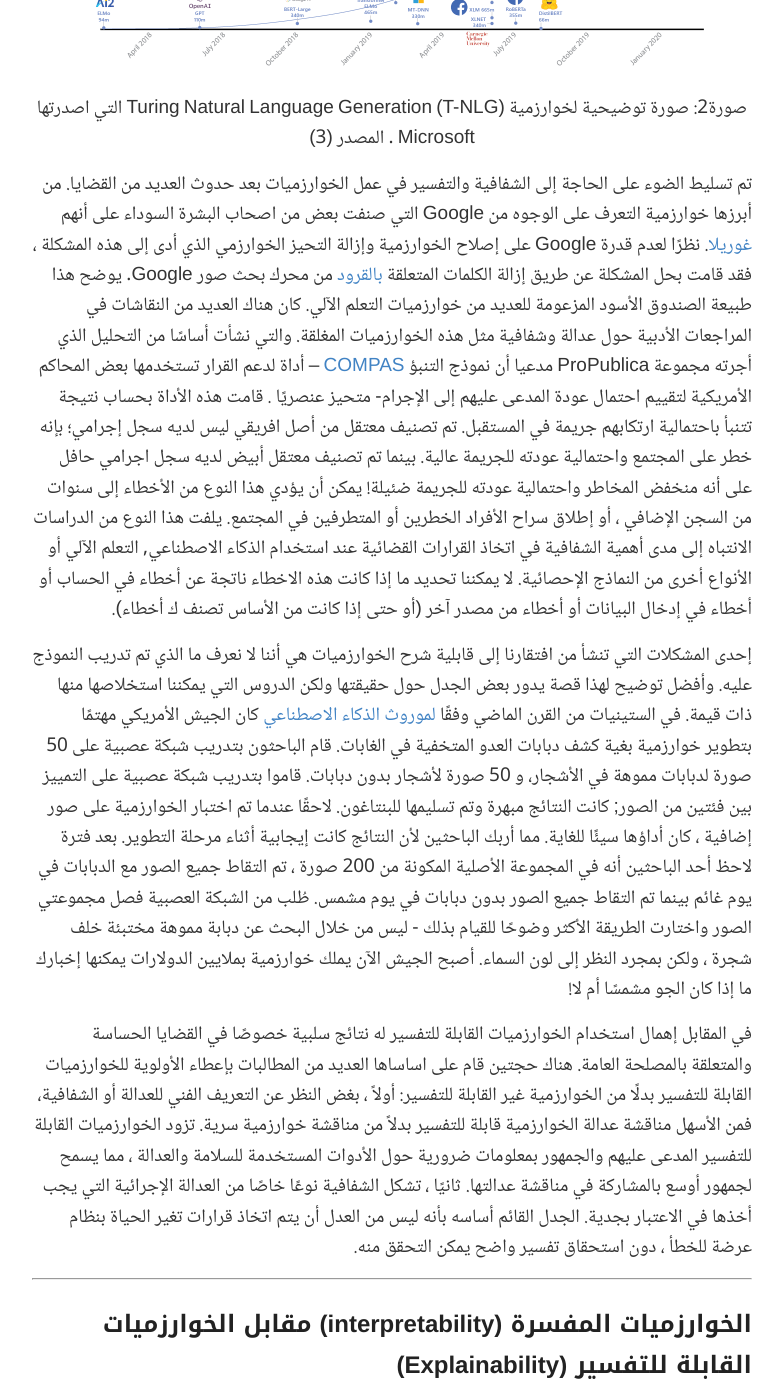
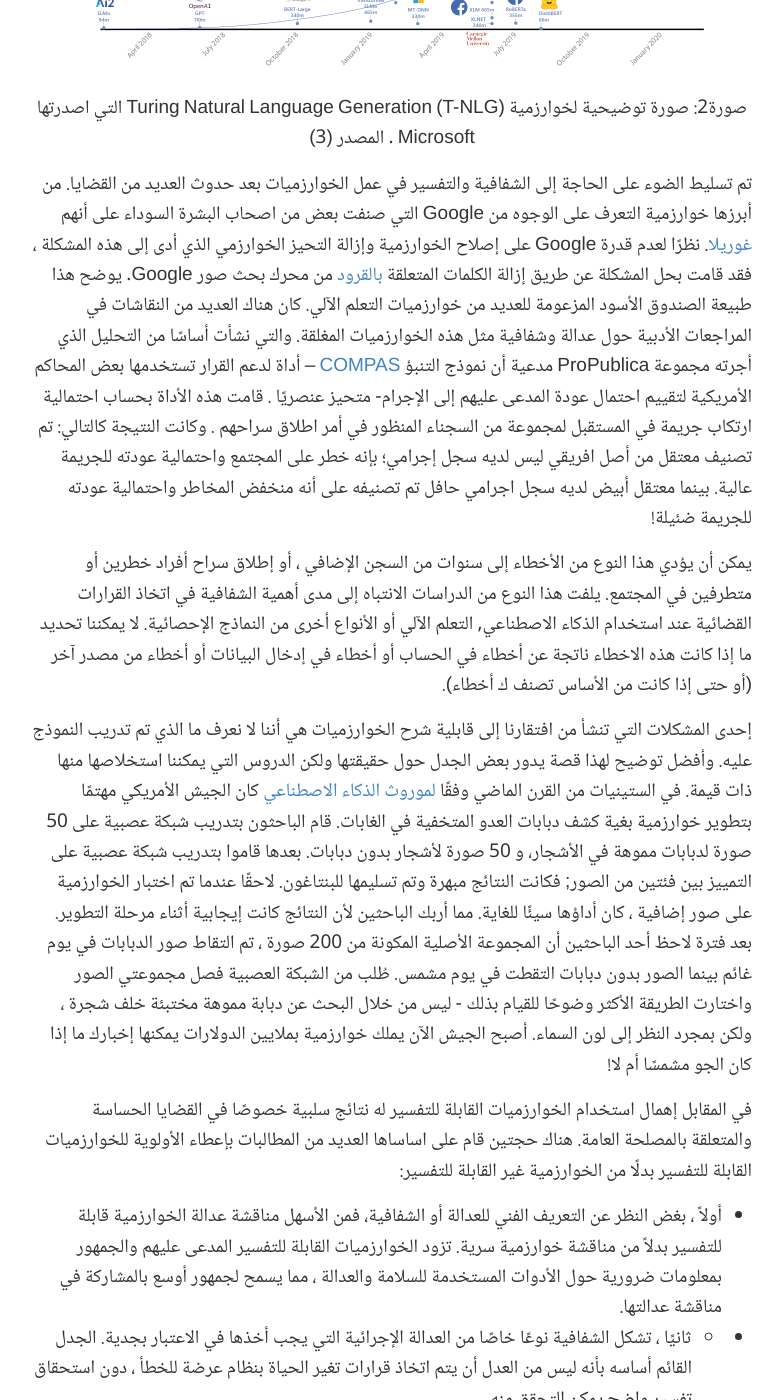
Before and after one commit to sahar119911/AldhaheriS, a Jekyll site: the page built from _posts/2021-5-25-NN-as-black-box.md, in a window 1280 px wide and 1400 px high, scrolled down 2052 px. Shown: the whole window, without its empty margins (248-1031 px from the left). Built offline with Jekyll 4.4.1, drawn with Linux system fonts in a browser that asks for light colours; some of the changed text lies outside the part shown.

Commit message:
Update 2021-5-25-NN-as-black-box.md

```diff
--- a/_posts/2021-5-25-NN-as-black-box.md
+++ b/_posts/2021-5-25-NN-as-black-box.md
@@ -28,13 +28,16 @@ icon: 👓
 </center>
 
 تم تسليط الضوء على الحاجة إلى الشفافية والتفسير في عمل الخوارزميات بعد حدوث العديد من القضايا. من أبرزها خوارزمية التعرف على الوجوه من Google التي صنفت بعض من اصحاب البشرة السوداء على أنهم [غوريلا](https://www.forbes.com/sites/mzhang/2015/07/01/google-photos-tags-two-african-americans-as-gorillas-through-facial-recognition-software/?sh=1893955b713d). نظرًا لعدم قدرة Google على إصلاح الخوارزمية وإزالة التحيز الخوارزمي الذي أدى إلى هذه المشكلة ، فقد قامت بحل المشكلة عن طريق إزالة الكلمات المتعلقة [بالقرود](https://www.theguardian.com/technology/2018/jan/12/google-racism-ban-gorilla-black-people) من محرك بحث صور Google. يوضح هذا طبيعة الصندوق الأسود المزعومة للعديد من خوارزميات التعلم الآلي.
-كان هناك العديد من النقاشات في المراجعات الأدبية حول عدالة وشفافية مثل هذه الخوارزميات المغلقة. والتي نشأت أساسًا من التحليل الذي أجرته مجموعة ProPublica مدعيا أن نموذج التنبؤ [COMPAS](https://en.wikipedia.org/wiki/COMPAS_(software)) – أداة لدعم القرار تستخدمها بعض المحاكم الأمريكية لتقييم احتمال عودة المدعى عليهم إلى الإجرام- متحيز عنصريًا . قامت هذه الأداة بحساب نتيجة تتنبأ باحتمالية ارتكابهم جريمة في المستقبل. تم تصنيف معتقل من أصل افريقي ليس لديه سجل إجرامي؛ بإنه خطر على المجتمع واحتمالية عودته للجريمة عالية. بينما تم تصنيف معتقل أبيض لديه سجل اجرامي حافل على أنه منخفض المخاطر واحتمالية عودته للجريمة ضئيلة!
-  يمكن أن يؤدي هذا النوع من الأخطاء إلى سنوات من السجن الإضافي ، أو إطلاق سراح الأفراد الخطرين أو المتطرفين في المجتمع. يلفت هذا النوع من الدراسات الانتباه إلى مدى أهمية الشفافية في اتخاذ القرارات القضائية عند استخدام الذكاء الاصطناعي, التعلم الآلي أو الأنواع أخرى من النماذج الإحصائية. لا يمكننا تحديد ما إذا كانت هذه الاخطاء ناتجة عن أخطاء في الحساب أو أخطاء في إدخال البيانات أو أخطاء من مصدر آخر (أو حتى إذا كانت من الأساس تصنف ك أخطاء).
+كان هناك العديد من النقاشات في المراجعات الأدبية حول عدالة وشفافية مثل هذه الخوارزميات المغلقة. والتي نشأت أساسًا من التحليل الذي أجرته مجموعة ProPublica مدعية أن نموذج التنبؤ [COMPAS](https://en.wikipedia.org/wiki/COMPAS_(software)) – أداة لدعم القرار تستخدمها بعض المحاكم الأمريكية لتقييم احتمال عودة المدعى عليهم إلى الإجرام- متحيز عنصريًا . قامت هذه الأداة بحساب  احتمالية ارتكاب جريمة في المستقبل لمجموعة من السجناء  المنظور في أمر اطلاق سراحهم . وكانت النتيجة كالتالي: تم تصنيف معتقل من أصل افريقي ليس لديه سجل إجرامي؛ بإنه خطر على المجتمع واحتمالية عودته للجريمة عالية. بينما معتقل أبيض لديه سجل اجرامي حافل تم تصنيفه على أنه منخفض المخاطر واحتمالية عودته للجريمة ضئيلة!
 
-  إحدى المشكلات التي تنشأ من افتقارنا إلى قابلية شرح الخوارزميات هي أننا لا نعرف ما الذي تم تدريب النموذج عليه. وأفضل توضيح لهذا قصة يدور بعض الجدل حول حقيقتها ولكن الدروس التي يمكننا استخلاصها منها ذات قيمة. في الستينيات  من القرن الماضي وفقًا [لموروث الذكاء الاصطناعي](https://www.jefftk.com/p/detecting-tanks) كان الجيش الأمريكي مهتمًا بتطوير خوارزمية بغية كشف دبابات العدو المتخفية في الغابات. قام الباحثون بتدريب شبكة عصبية على 50 صورة لدبابات مموهة في الأشجار، و 50 صورة لأشجار بدون دبابات. قاموا بتدريب شبكة عصبية على التمييز بين فئتين من الصور; كانت النتائج مبهرة وتم تسليمها للبنتاغون. لاحقًا عندما تم اختبار الخوارزمية على صور إضافية ، كان أداؤها سيئًا للغاية. مما أربك الباحثين لأن النتائج كانت إيجابية أثناء مرحلة التطوير. بعد فترة لاحظ أحد الباحثين أنه في المجموعة الأصلية المكونة من 200 صورة ، تم التقاط جميع الصور مع الدبابات في يوم غائم بينما تم التقاط جميع الصور بدون دبابات في يوم مشمس. طُلب من الشبكة العصبية فصل مجموعتي الصور واختارت الطريقة الأكثر وضوحًا للقيام بذلك - ليس من خلال البحث عن دبابة مموهة مختبئة خلف شجرة ، ولكن بمجرد النظر إلى لون السماء. أصبح الجيش الآن يملك خوارزمية بملايين الدولارات يمكنها إخبارك ما إذا كان الجو مشمسًا أم لا!
+  يمكن أن يؤدي هذا النوع من الأخطاء إلى سنوات من السجن الإضافي ، أو إطلاق سراح أفراد خطرين أو متطرفين في المجتمع. يلفت هذا النوع من الدراسات الانتباه إلى مدى أهمية الشفافية في اتخاذ القرارات القضائية عند استخدام الذكاء الاصطناعي, التعلم الآلي أو الأنواع أخرى من النماذج الإحصائية. لا يمكننا تحديد ما إذا كانت هذه الاخطاء ناتجة عن أخطاء في الحساب أو أخطاء في إدخال البيانات أو أخطاء من مصدر آخر (أو حتى إذا كانت من الأساس تصنف ك أخطاء).
+
+  إحدى المشكلات التي تنشأ من افتقارنا إلى قابلية شرح الخوارزميات هي أننا لا نعرف ما الذي تم تدريب النموذج عليه. وأفضل توضيح لهذا قصة يدور بعض الجدل حول حقيقتها ولكن الدروس التي يمكننا استخلاصها منها ذات قيمة. في الستينيات  من القرن الماضي وفقًا [لموروث الذكاء الاصطناعي](https://www.jefftk.com/p/detecting-tanks) كان الجيش الأمريكي مهتمًا بتطوير خوارزمية بغية كشف دبابات العدو المتخفية في الغابات. قام الباحثون بتدريب شبكة عصبية على 50 صورة لدبابات مموهة في الأشجار، و 50 صورة لأشجار بدون دبابات. بعدها قاموا بتدريب شبكة عصبية على التمييز بين فئتين من الصور; فكانت النتائج مبهرة وتم تسليمها للبنتاغون. لاحقًا عندما تم اختبار الخوارزمية على صور إضافية ، كان أداؤها سيئًا للغاية. مما أربك الباحثين لأن النتائج كانت إيجابية أثناء مرحلة التطوير. بعد فترة لاحظ أحد الباحثين أن المجموعة الأصلية المكونة من 200 صورة ، تم التقاط صور الدبابات في يوم غائم بينما الصور بدون دبابات التقطت في يوم مشمس. طُلب من الشبكة العصبية فصل مجموعتي الصور واختارت الطريقة الأكثر وضوحًا للقيام بذلك - ليس من خلال البحث عن دبابة مموهة مختبئة خلف شجرة ، ولكن بمجرد النظر إلى لون السماء. أصبح الجيش الآن يملك خوارزمية بملايين الدولارات يمكنها إخبارك ما إذا كان الجو مشمسًا أم لا!
 
 
-في المقابل إهمال استخدام الخوارزميات القابلة للتفسير له نتائج سلبية خصوصًا في القضايا الحساسة والمتعلقة بالمصلحة العامة. هناك حجتين قام على اساساها العديد من المطالبات بإعطاء الأولوية للخوارزميات القابلة للتفسير بدلًا من الخوارزمية غير القابلة للتفسير: أولاً ، بغض النظر عن التعريف الفني للعدالة أو الشفافية، فمن الأسهل مناقشة عدالة الخوارزمية قابلة للتفسير بدلاً من مناقشة خوارزمية سرية. تزود الخوارزميات القابلة للتفسير المدعى عليهم والجمهور بمعلومات ضرورية حول الأدوات المستخدمة للسلامة والعدالة ، مما يسمح لجمهور أوسع بالمشاركة في مناقشة عدالتها. ثانيًا ، تشكل الشفافية نوعًا خاصًا من العدالة الإجرائية التي يجب أخذها في الاعتبار بجدية. الجدل القائم أساسه بأنه ليس من العدل أن يتم اتخاذ قرارات تغير الحياة بنظام عرضة للخطأ ، دون استحقاق تفسير واضح يمكن التحقق منه.
+في المقابل إهمال استخدام الخوارزميات القابلة للتفسير له نتائج سلبية خصوصًا في القضايا الحساسة والمتعلقة بالمصلحة العامة. هناك حجتين قام على اساساها العديد من المطالبات بإعطاء الأولوية للخوارزميات القابلة للتفسير بدلًا من الخوارزمية غير القابلة للتفسير:
+- أولاً ، بغض النظر عن التعريف الفني للعدالة أو الشفافية، فمن الأسهل مناقشة عدالة الخوارزمية قابلة للتفسير بدلاً من مناقشة خوارزمية سرية. تزود الخوارزميات القابلة للتفسير المدعى عليهم والجمهور بمعلومات ضرورية حول الأدوات المستخدمة للسلامة والعدالة ، مما يسمح لجمهور أوسع بالمشاركة في مناقشة عدالتها.
+- - ثانيًا ، تشكل الشفافية نوعًا خاصًا من العدالة الإجرائية التي يجب أخذها في الاعتبار بجدية. الجدل القائم أساسه بأنه ليس من العدل أن يتم اتخاذ قرارات تغير الحياة بنظام عرضة للخطأ ، دون استحقاق تفسير واضح يمكن التحقق منه.
 
 
 
```
Also changed, not shown: other parts of _posts/2021-5-25-NN-as-black-box.md (+4 -3 lines).
